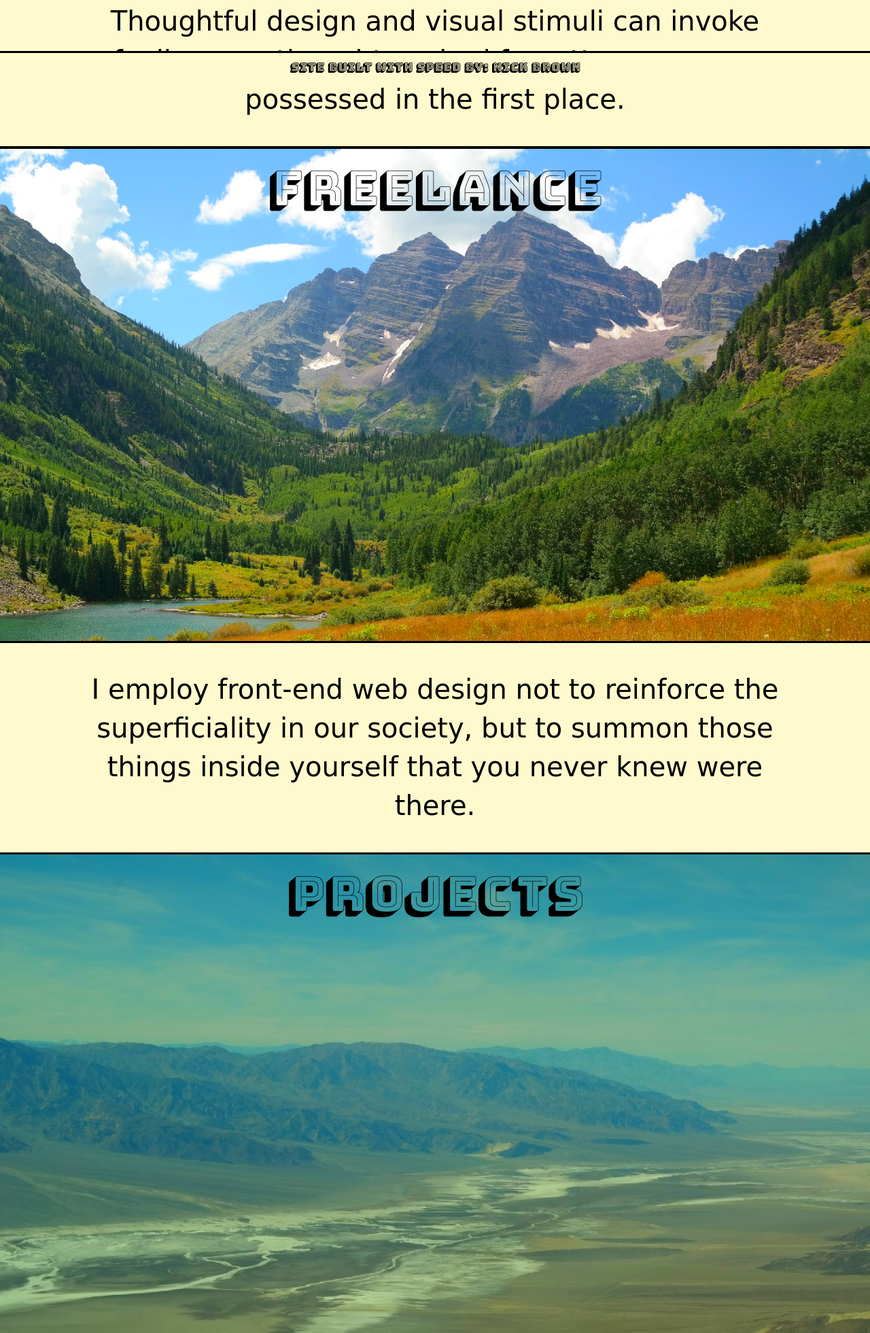
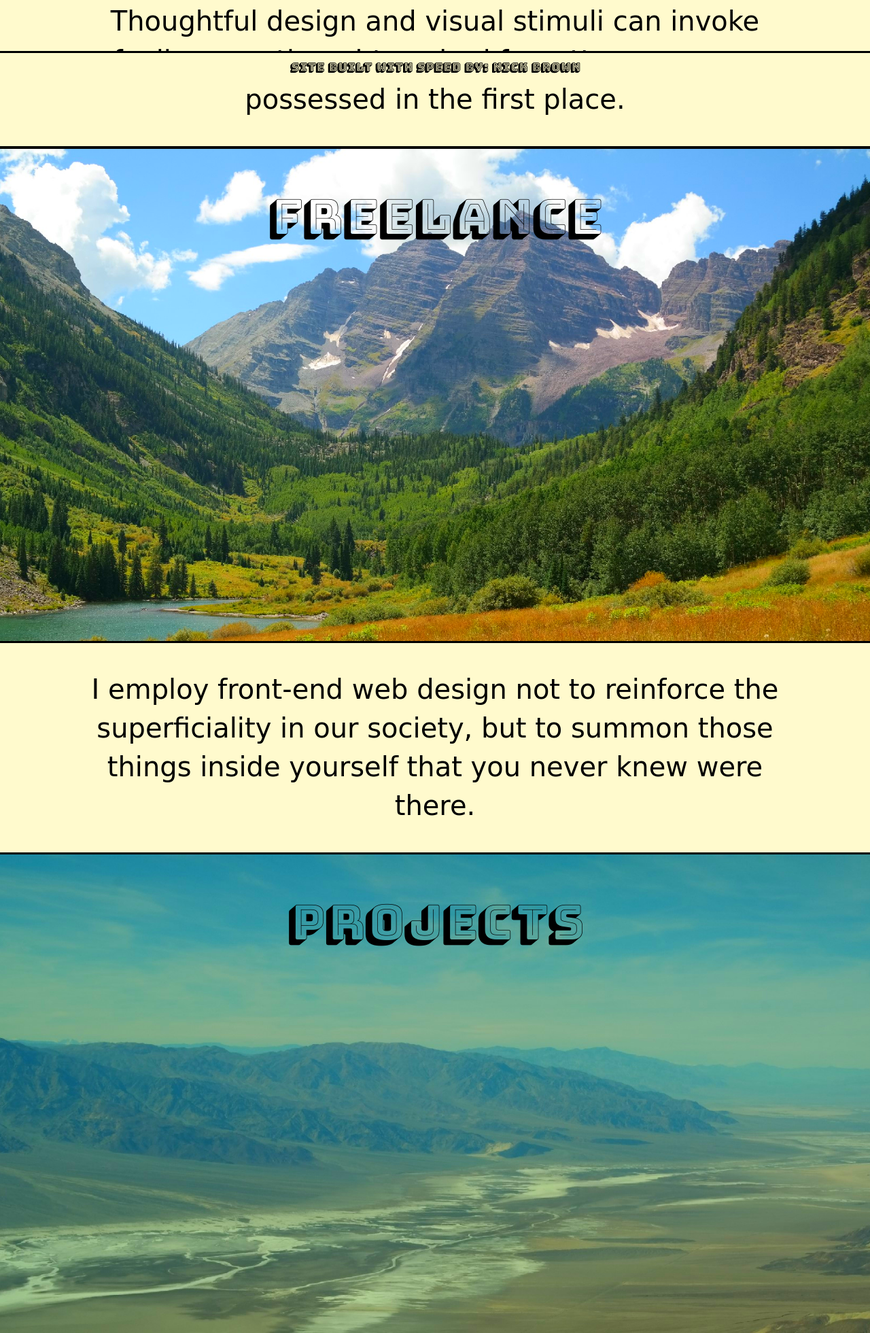
Before and after one commit to nikthequik/ntq2, a website: page index.html in a window 1280 px wide. Shown: the part 675-2636 px from the top of the page at 68% size. Drawn offline with nearby package versions, Linux system fonts and the light colour scheme; a web font is replaced by a local one.

Commit message:
-add pseudo element to projects so the anchor jumps to correct place -adjust freelance pseudo element

```diff
--- a/css/style.css
+++ b/css/style.css
@@ -57,8 +57,7 @@ section {
 #freelance:before {
 	content:"";
 	display: block;
-	height: 3.6em;
-	margin: -3.6em 0 0;
+	height: 3em;
 }
 
 #projects {
@@ -67,6 +66,12 @@ section {
 	background-size: cover;
 	background-position: 0em 0em;
 	-webkit-filter: saturate(2);
+}
+
+#projects:before {
+	content:"";
+	display: block;
+	height: 3em;
 }
 
 #footer {
```
